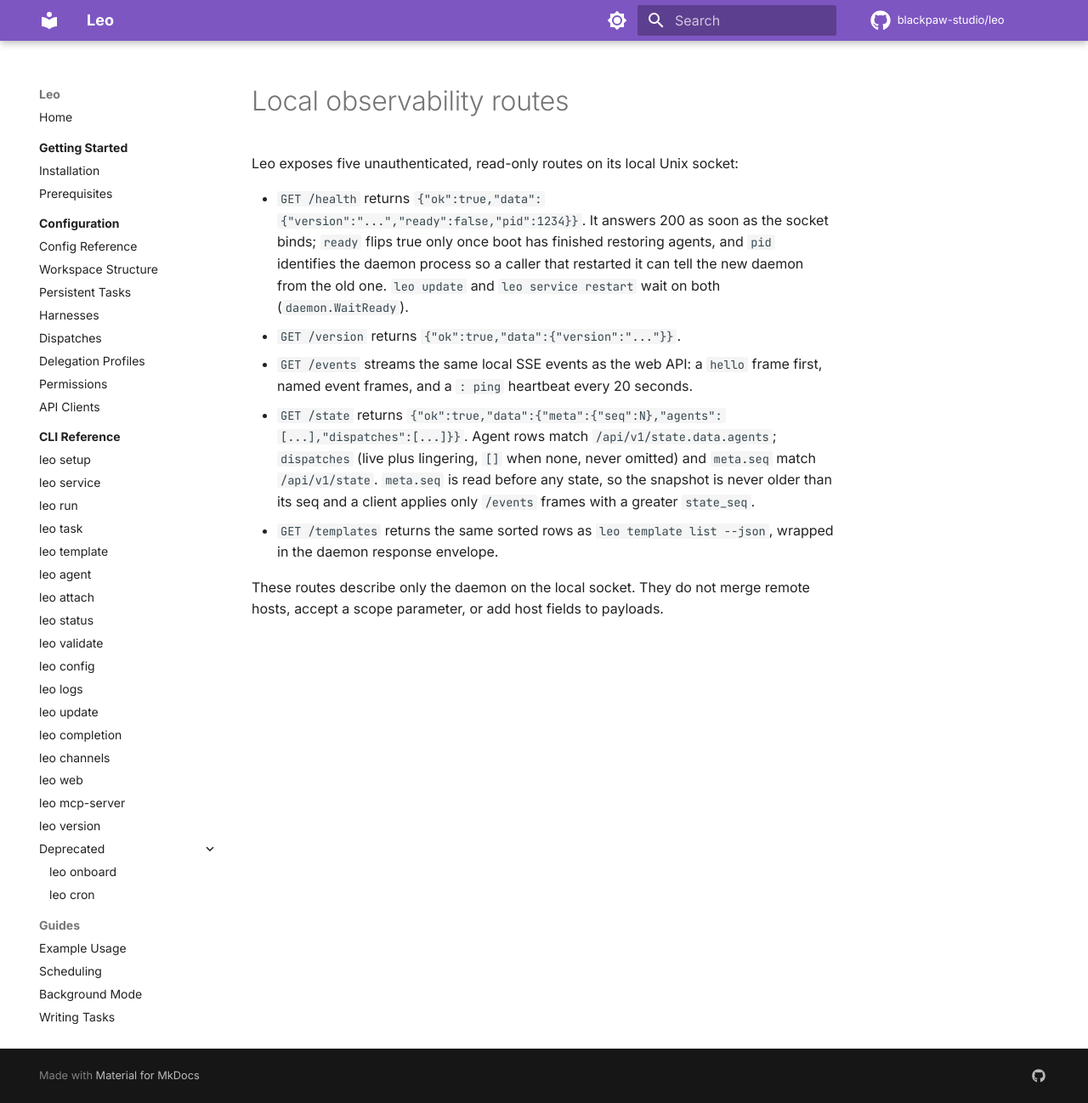
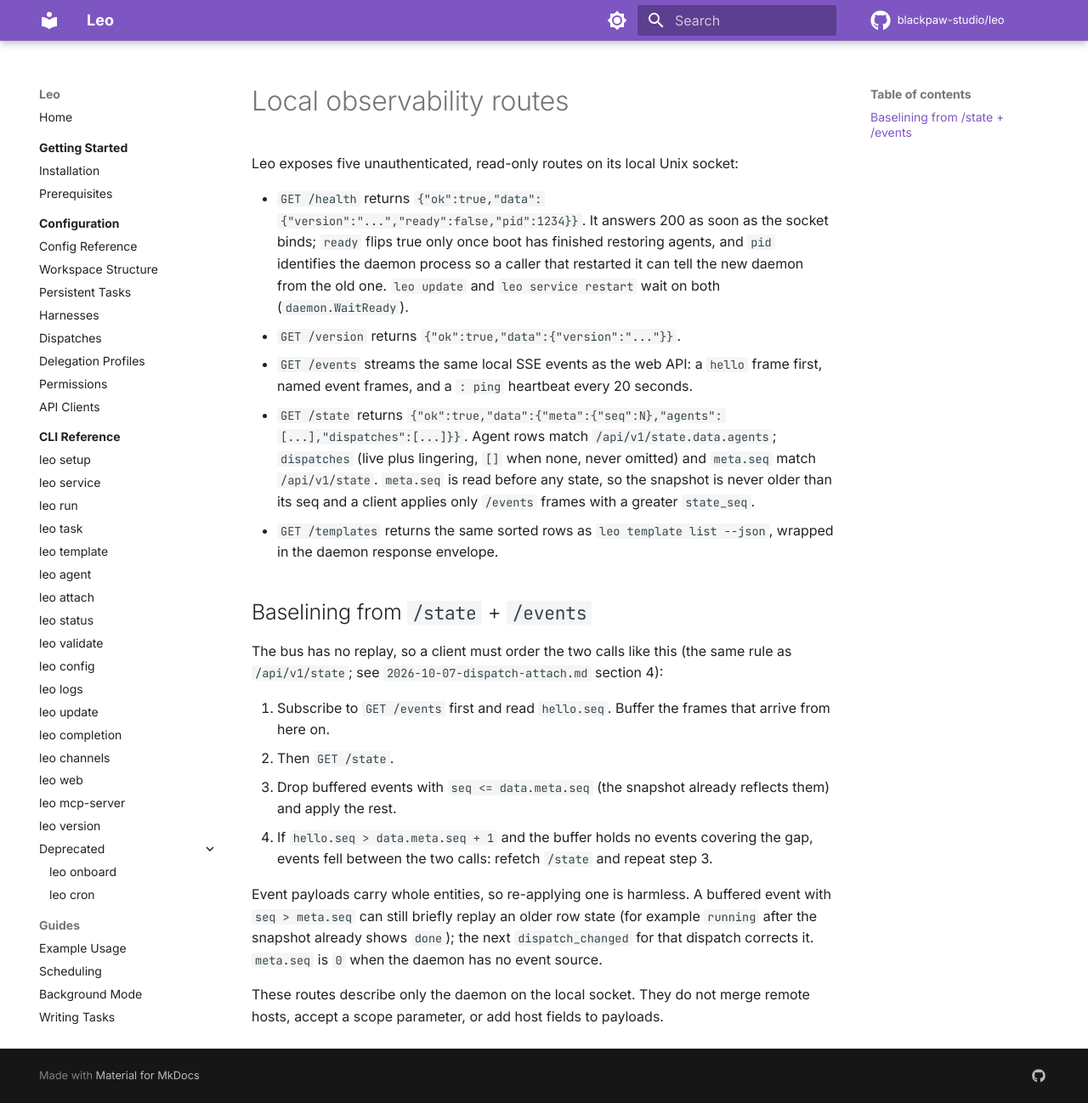
Before and after one commit to blackpaw-studio/leo, an MkDocs documentation site: the page built from docs/specs/2026-09-16-local-observe-routes.md, in a window 1280 px wide and 1298 px high. Shown: the whole window at 85% size. Built offline with MkDocs 1.6.1 and Material for MkDocs 9.7.7, drawn with Linux system fonts in a browser that asks for light colours; comment, search, counter and statistics services are not loaded.

Commit message:
docs: document /state + /events baseline ordering for socket clients

```diff
--- a/docs/specs/2026-09-16-local-observe-routes.md
+++ b/docs/specs/2026-09-16-local-observe-routes.md
@@ -8,4 +8,15 @@ Leo exposes five unauthenticated, read-only routes on its local Unix socket:
 - `GET /state` returns `{"ok":true,"data":{"meta":{"seq":N},"agents":[...],"dispatches":[...]}}`. Agent rows match `/api/v1/state.data.agents`; `dispatches` (live plus lingering, `[]` when none, never omitted) and `meta.seq` match `/api/v1/state`. `meta.seq` is read before any state, so the snapshot is never older than its seq and a client applies only `/events` frames with a greater `state_seq`.
 - `GET /templates` returns the same sorted rows as `leo template list --json`, wrapped in the daemon response envelope.
 
+## Baselining from `/state` + `/events`
+
+The bus has no replay, so a client must order the two calls like this (the same rule as `/api/v1/state`; see `2026-10-07-dispatch-attach.md` section 4):
+
+1. Subscribe to `GET /events` first and read `hello.seq`. Buffer the frames that arrive from here on.
+2. Then `GET /state`.
+3. Drop buffered events with `seq <= data.meta.seq` (the snapshot already reflects them) and apply the rest.
+4. If `hello.seq > data.meta.seq + 1` and the buffer holds no events covering the gap, events fell between the two calls: refetch `/state` and repeat step 3.
+
+Event payloads carry whole entities, so re-applying one is harmless. A buffered event with `seq > meta.seq` can still briefly replay an older row state (for example `running` after the snapshot already shows `done`); the next `dispatch_changed` for that dispatch corrects it. `meta.seq` is `0` when the daemon has no event source.
+
 These routes describe only the daemon on the local socket. They do not merge remote hosts, accept a scope parameter, or add host fields to payloads.
```
